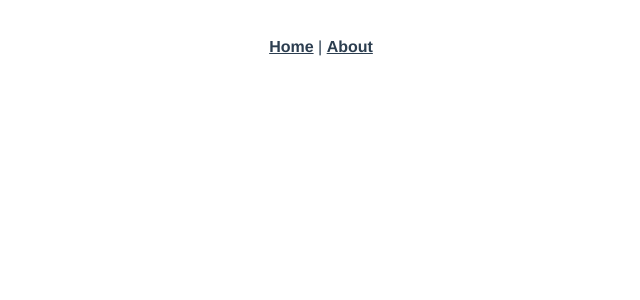
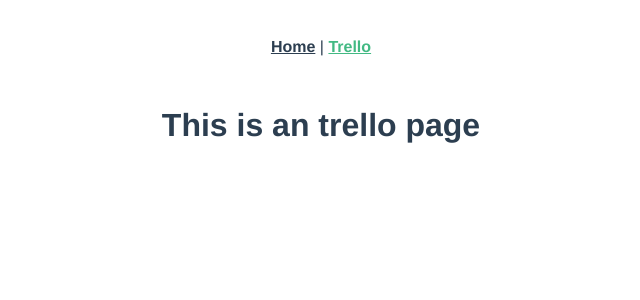
Before and after one commit to kuni0128/vue-ts-sample2, a Vue app: page /#/trello in a window 1280 px wide. Shown: the top 300 px of the page, without its empty margins (319-959 px from the left). Built offline with nearby package versions, Linux system fonts and the light colour scheme.

Commit message:
create trello page

```diff
--- a/src/App.vue
+++ b/src/App.vue
@@ -2,7 +2,7 @@
   <div id="app">
     <div id="nav">
       <router-link to="/">Home</router-link> |
-      <router-link to="/about">About</router-link>
+      <router-link to="/trello">Trello</router-link>
     </div>
     <router-view/>
   </div>
--- a/src/router.ts
+++ b/src/router.ts
@@ -12,12 +12,12 @@ export default new Router({
       component: Home,
     },
     {
-      path: '/about',
-      name: 'about',
+      path: '/trello',
+      name: 'trello',
       // route level code-splitting
       // this generates a separate chunk (about.[hash].js) for this route
       // which is lazy-loaded when the route is visited.
-      component: () => import(/* webpackChunkName: "about" */ './views/About.vue'),
+      component: () => import(/* webpackChunkName: "about" */ './views/Trello.vue'),
     },
   ],
 });
--- a/src/views/About.vue
+++ /dev/null
@@ -1,5 +0,0 @@
-<template>
-  <div class="about">
-    <h1>This is an about page</h1>
-  </div>
-</template>
--- /dev/null
+++ b/src/views/Trello.vue
@@ -0,0 +1,12 @@
+<template>
+  <div class="trello">
+    <h1>This is an trello page</h1>
+  </div>
+</template>
+
+<script lang="ts">
+import { Component, Vue } from 'vue-property-decorator';
+
+@Component
+export default class Trello extends Vue {}
+</script>
```
